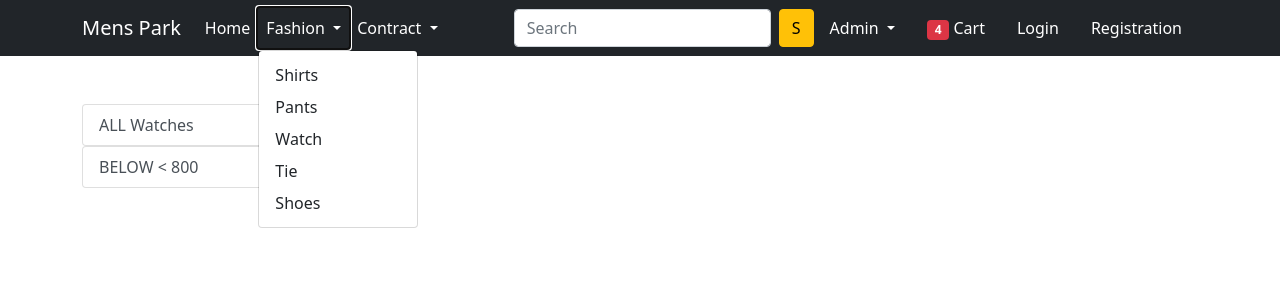
After one commit to souravsarker2015/Mens_Park, a Django app: page /tie_details/below in a window 1280 px wide, after a click on "Fashion". The commit adds this page. Shown: the top 300 px of the page. Run offline with Django 4.2, Linux system fonts and the light colour scheme; data that the repository does not hold is empty; some libraries are stand-ins or nearby versions.

Commit message:
product details are showing and product dropdown created also working ordering

```diff
--- a/admin_panel/templates/admin_panel/base.html
+++ b/admin_panel/templates/admin_panel/base.html
@@ -33,25 +33,28 @@
                 <li class="nav-item">
                     <a class="nav-link active" aria-current="page" href="/">Home</a>
                 </li>
-{#                <li class="nav-item dropdown">#}
-{#                    <a class="nav-link dropdown-toggle text-white" href="#" id="electronicsDropdown" role="button" data-bs-toggle="dropdown" aria-expanded="false">#}
-{#                        Electronics#}
-{#                    </a>#}
-{#                    <ul class="dropdown-menu" aria-labelledby="electronicsDropdown">#}
-                        {#                 {% url 'mobile' %}#}
-{#                        <li><a class="dropdown-item" href="#">Mobile</a></li>#}
-{#                        <li><a class="dropdown-item" href="#">Laptop</a></li>#}
-{#                    </ul>#}
-{#                </li>#}
+
                 <li class="nav-item dropdown">
                     <a class="nav-link dropdown-toggle text-white" href="#" id="fashionDropdown" role="button" data-bs-toggle="dropdown" aria-expanded="false">
                         Fashion
                     </a>
                     <ul class="dropdown-menu" aria-labelledby="fashionDropdown">
-                        <li><a class="dropdown-item" href="#">Shirts</a></li>
-                        <li><a class="dropdown-item" href="#">Pants</a></li>
-                        <li><a class="dropdown-item" href="#">Watch</a></li>
-                        <li><a class="dropdown-item" href="#">Tie</a></li>
+                        <li><a class="dropdown-item" href="{% url 'shirt' %}">Shirts</a></li>
+                        <li><a class="dropdown-item" href="{% url 'pant' %}">Pants</a></li>
+                        <li><a class="dropdown-item" href="{% url 'watch' %}">Watch</a></li>
+                        <li><a class="dropdown-item" href="{% url 'tie' %}">Tie</a></li>
+                        <li><a class="dropdown-item" href="{% url 'shoe' %}">Shoes</a></li>
+                    </ul>
+                </li>
+
+                <li class="nav-item dropdown">
+                    <a class="nav-link dropdown-toggle text-white" href="#" id="electronicsDropdown" role="button" data-bs-toggle="dropdown" aria-expanded="false">
+                        Contract
+                    </a>
+                    <ul class="dropdown-menu" aria-labelledby="electronicsDropdown">
+{#                        {% url 'mobile' %}#}
+                        <li><a class="dropdown-item" href="#">Outlet Info</a></li>
+                        <li><a class="dropdown-item" href="#">Outlet Locations</a></li>
                     </ul>
                 </li>
             </ul>
--- /dev/null
+++ b/admin_panel/templates/admin_panel/tie.html
@@ -0,0 +1,38 @@
+{% extends 'admin_panel/base.html' %}
+{% load static %}
+{% block title %}Buy Now{% endblock title %}
+{% block main-content %}
+    <div class="container my-5">
+        <div class="row">
+            <div class="col-sm-3">
+                <div class="list-group">
+                    <a href="{% url 'tie' %}" class="list-group-item list-group-item-action" aria-current="true">ALL Watches </a>
+                </div>
+
+                <div class="list-group">
+                    <a href="{% url 'tie_details' 'below' %}" class="list-group-item list-group-item-action" aria-current="true">BELOW < 800</a>
+                </div>
+            </div>
+            <div class="col-sm-8 ">
+                <div class="row">
+                    {% for product in tie %}
+                        <div class="col-sm-4 text-center mb-4">
+                            <a href="{% url 'product-detail' product.id %}" class="btn">
+                                <div class="item">
+                                    <div>
+                                        <img src="{{ product.product_image.url }}" alt="" height="200px" width="200px" class="">
+                                    </div>
+                                    <div class="fw-bold">{{ product.title }} </div>
+                                    <div class="fw-bold">Taka .{{ product.discount_price }}
+                                        <small class="fw-light text-decoration-line-through">{{ product.selling_price }}</small>
+                                    </div>
+                                </div>
+                            </a>
+                        </div>
+                    {% endfor %}
+
+                </div>
+            </div>
+        </div>
+    </div>
+{% endblock main-content %}
--- a/admin_panel/urls.py
+++ b/admin_panel/urls.py
@@ -3,4 +3,15 @@ from . import views
 
 urlpatterns = [
     path('', views.home, name="home"),
+    path('product-detail/<int:pk>', views.product_details, name="product-detail"),
+    path('shirt/', views.shirts, name='shirt'),
+    path('shirt_details/<slug:data>', views.shirts, name='shirt_details'),
+    path('pant/', views.pants, name='pant'),
+    path('pant_details/<slug:data>', views.pants, name='pant_details'),
+    path('watch/', views.watches, name='watch'),
+    path('watch_details/<slug:data>', views.watches, name='watch_details'),
+    path('tie/', views.ties, name='tie'),
+    path('tie_details/<slug:data>', views.ties, name='tie_details'),
+    path('shoe/', views.shoes, name='shoe'),
+    path('shoe_details/<slug:data>', views.shoes, name='shoe_details'),
 ]
--- a/admin_panel/views.py
+++ b/admin_panel/views.py
@@ -1,6 +1,5 @@
 from django.shortcuts import render
 from .models import Product, Outlet
-
 
 
 def home(request):
@@ -17,5 +16,72 @@ def home(request):
         'ties': ties,
         'shoes': shoes,
     }
+    return render(request, 'admin_panel/home.html', context)
 
-    return render(request, 'admin_panel/home.html',context)
+
+def product_details(request, pk):
+    product = Product.objects.get(id=pk)
+    context = {
+        'product': product,
+    }
+    return render(request, 'admin_panel/productdetail.html', context)
+
+
+def shirts(request, data=None):
+    if data is None:
+        shirt = Product.objects.filter(category='S')
+    elif data == 'below':
+        shirt = Product.objects.filter(category='S').filter(discount_price__lt=1000)
+
+    context = {
+        'shirt': shirt,
+    }
+    return render(request, 'admin_panel/shirts.html', context)
+
+
+def pants(request, data=None):
+    if data is None:
+        pant = Product.objects.filter(category='P')
+    elif data == 'below':
+        pant = Product.objects.filter(category='P').filter(discount_price__lt=1500)
+
+    context = {
+        'pant': pant,
+    }
+    return render(request, 'admin_panel/pants.html', context)
+
+
+def watches(request, data=None):
+    if data is None:
+        watch = Product.objects.filter(category='W')
+    elif data == 'below':
+        watch = Product.objects.filter(category='W').filter(discount_price__lt=20000)
+
+    context = {
+        'watch': watch,
+    }
+    return render(request, 'admin_panel/watch.html', context)
+
+
+def ties(request, data=None):
+    if data is None:
+        tie = Product.objects.filter(category='T')
+    elif data == 'below':
+        tie = Product.objects.filter(category='T').filter(discount_price__lt=800)
+
+    context = {
+        'tie': tie,
+    }
+    return render(request, 'admin_panel/tie.html', context)
+
+
+def shoes(request, data=None):
+    if data is None:
+        shoe = Product.objects.filter(category='SH')
+    elif data == 'below':
+        shoe = Product.objects.filter(category='SH').filter(discount_price__lt=18000)
+
+    context = {
+        'shoe': shoe,
+    }
+    return render(request, 'admin_panel/shoes.html', context)
```
Also changed, not shown: admin_panel/templates/admin_panel/home.html (+5 -5 lines), admin_panel/templates/admin_panel/pants.html (added, +39 -0 lines), admin_panel/templates/admin_panel/productdetail.html (added, +47 -0 lines), admin_panel/templates/admin_panel/shirts.html (added, +39 -0 lines), admin_panel/templates/admin_panel/shoes.html (added, +38 -0 lines), admin_panel/templates/admin_panel/watch.html (added, +37 -0 lines).
